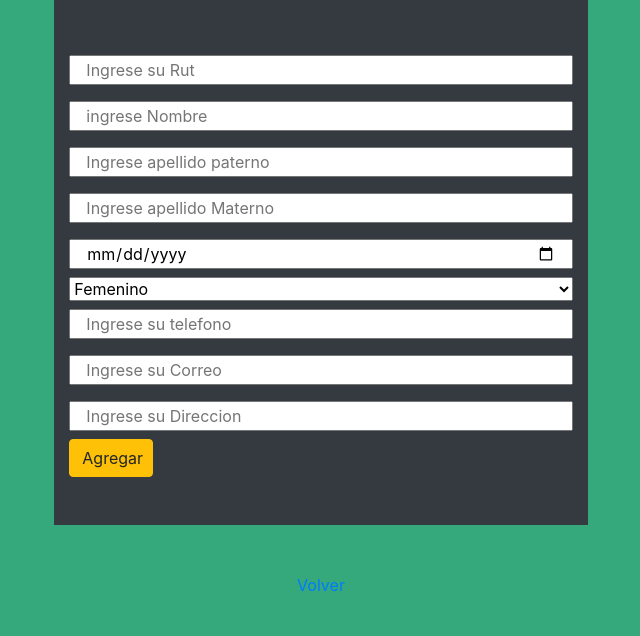
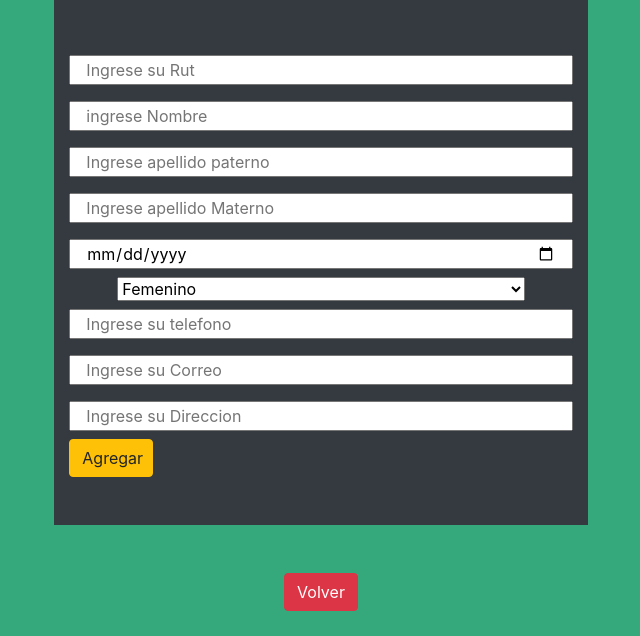
Before and after one commit to allvarezz/fundacion, a Django app: page /fundacion/paciente_add/ in a window 1280 px wide. Shown: the part 239-875 px from the top of the page, without its empty margins (319-959 px from the left). Before the commit the page ends 830 px from the top, so only its background shows below. Run offline with Django 5.2, Linux system fonts and the light colour scheme; a user stored in the database is signed in; data comes from the database, SQL or seed files in the repository; both versions use the stored data as it was after the commit; some libraries are stand-ins or nearby versions.

Commit message:
estelizando

```diff
--- a/alumnos/templates/alumnos/paciente_add.html
+++ b/alumnos/templates/alumnos/paciente_add.html
@@ -13,9 +13,12 @@
             <input class="col-lg-12 my-2" type="text" name="materno" placeholder="Ingrese apellido Materno">
              <input class="col-lg-12 my-2" type="date" name="fechaNac" >
 
-                <select name="genero">
+                <select name="genero" class="mx-5">
                     {% for genero in generos %}
-                        <option value="{{ genero.id_genero }}">{{ genero.genero }}</option>
+                        <option value="{{ genero.id_genero }}">
+
+                        {{genero.genero}}
+                        </option>
                     {% endfor %}
                 </select>
 
@@ -24,7 +27,7 @@
             <input class="col-lg-12 my-2" type="text" name="direccion"  placeholder="Ingrese su Direccion ">
             <input class="col-lg-2 btn btn-warning" type="submit" name="opcion" value="Agregar">
         </form><br><br>
-        <a href="{% url 'paciente_list' %}">Volver</a><br>
+        <a href="{% url 'paciente_list' %}" class="btn btn-danger">Volver</a><br>
         {% if mensaje %}
         <div id="idMensajes">
 
```
Also changed, not shown: db.sqlite3.
